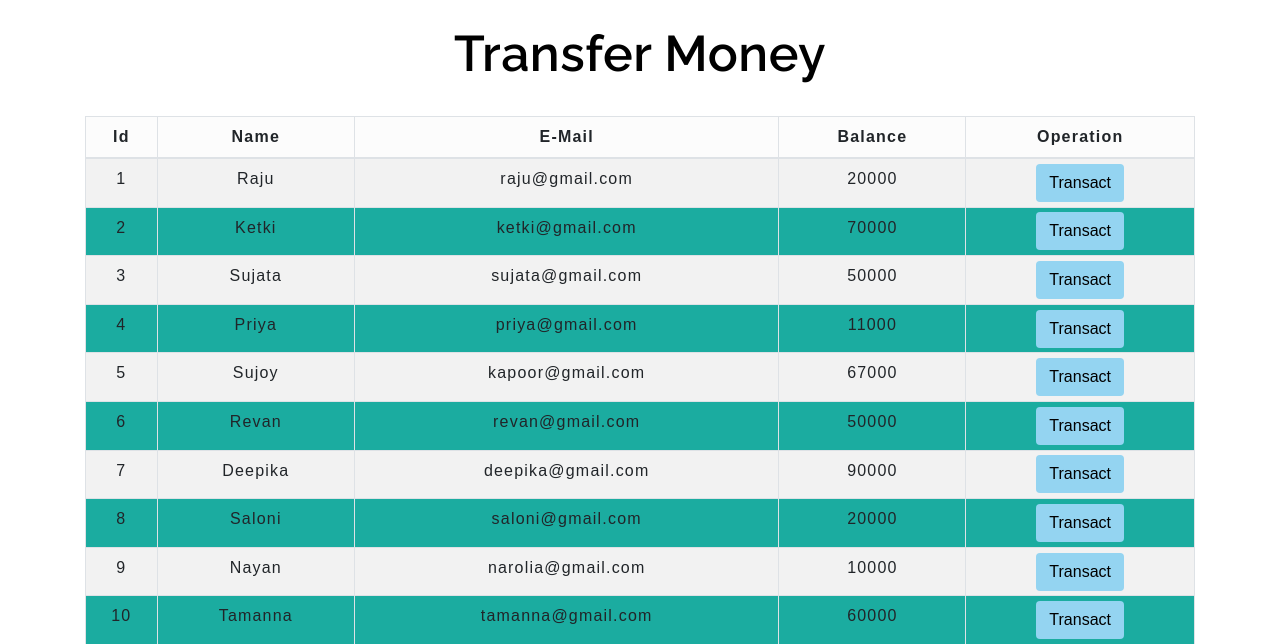
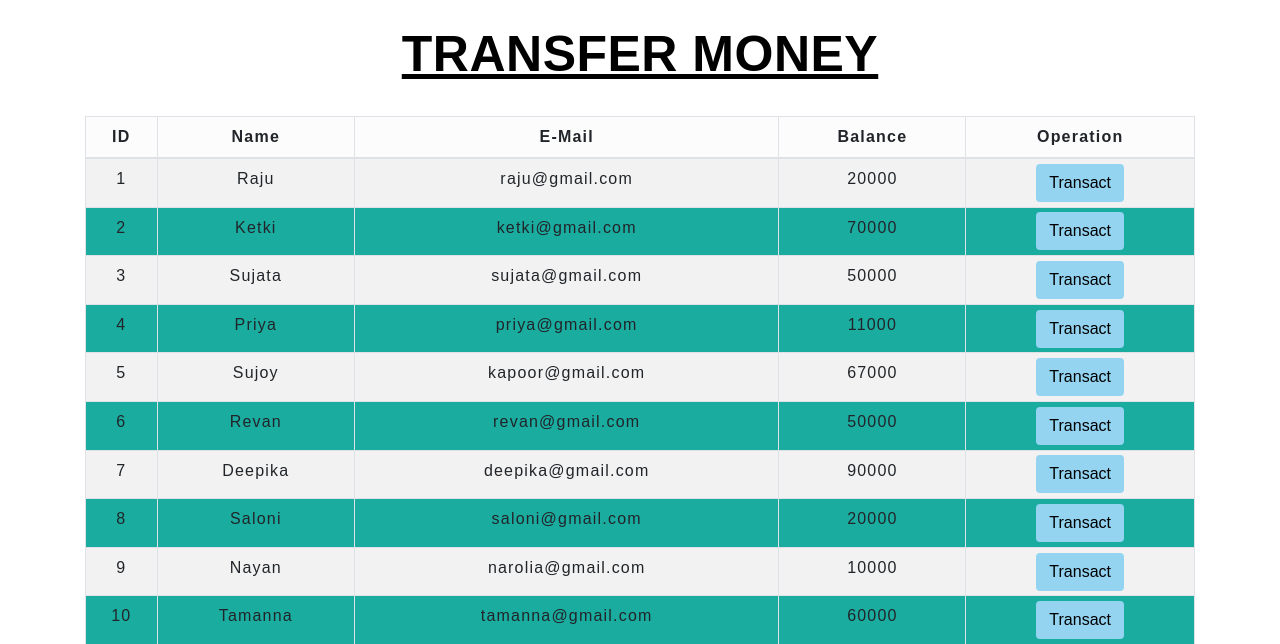
Before and after one commit to ranik-code/The-Sparks-Foundation-Internship, a PHP site: page /TransferMoney.php in a window 1280 px wide. Shown: the part 56-700 px from the top of the page. Run offline with PHP 8.4, Linux system fonts and the light colour scheme; data comes from the database, SQL or seed files in the repository.

Commit message:
Update TransferMoney.php

```diff
--- a/Task1/TransferMoney.php
+++ b/Task1/TransferMoney.php
@@ -31,7 +31,7 @@
 ?>
 
 <div class="container">
-        <h2 class="text-center pt-4">Transfer Money</h2>
+        <h2 class="text-center pt-4"><U>TRANSFER MONEY</U></h2>
         <br>
             <div class="row">
                 <div class="col">
@@ -39,7 +39,7 @@
                     <table class="table table-striped table-hover table-sm  table-condensed table-bordered">
                         <thead>
                             <tr>
-                            <th scope="col" class="text-center py-2">Id</th>
+                            <th scope="col" class="text-center py-2">ID</th>
                             <th scope="col" class="text-center py-2">Name</th>
                             <th scope="col" class="text-center py-2">E-Mail</th>
                             <th scope="col" class="text-center py-2">Balance</th>
```
